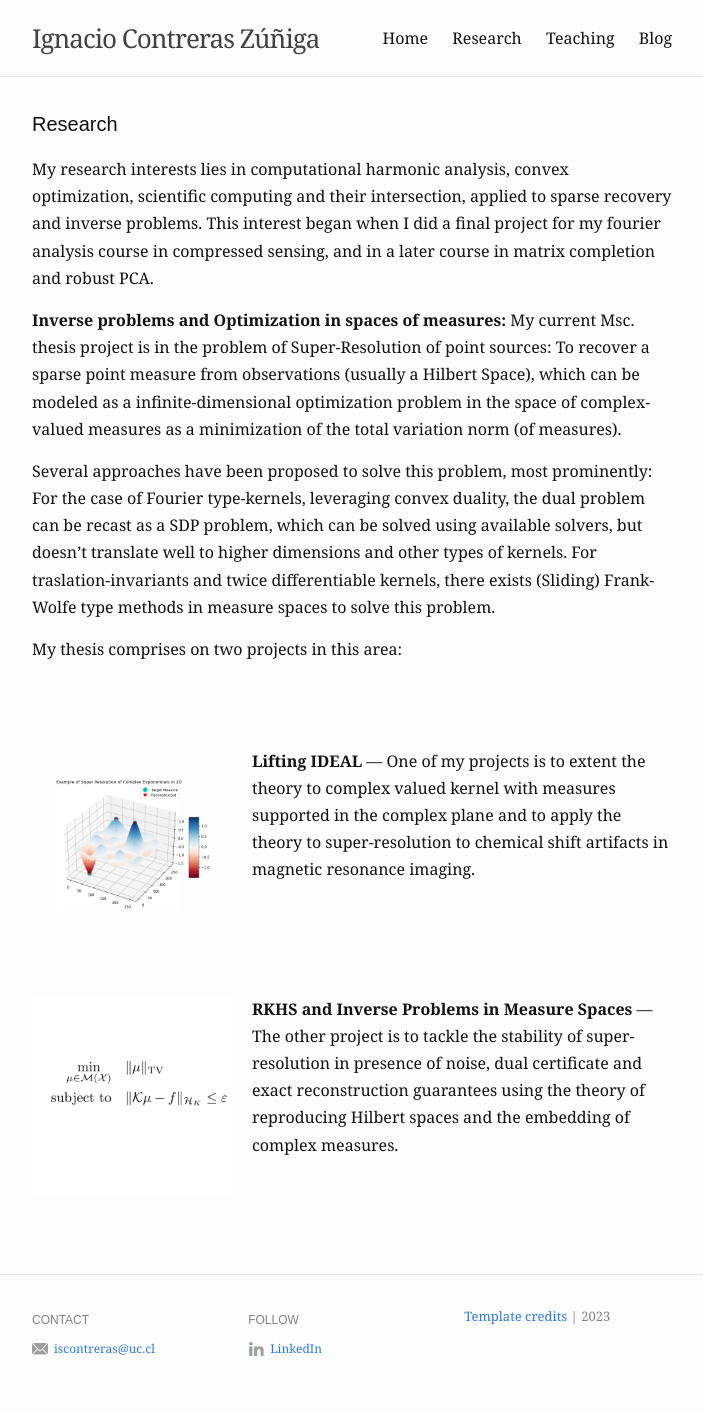
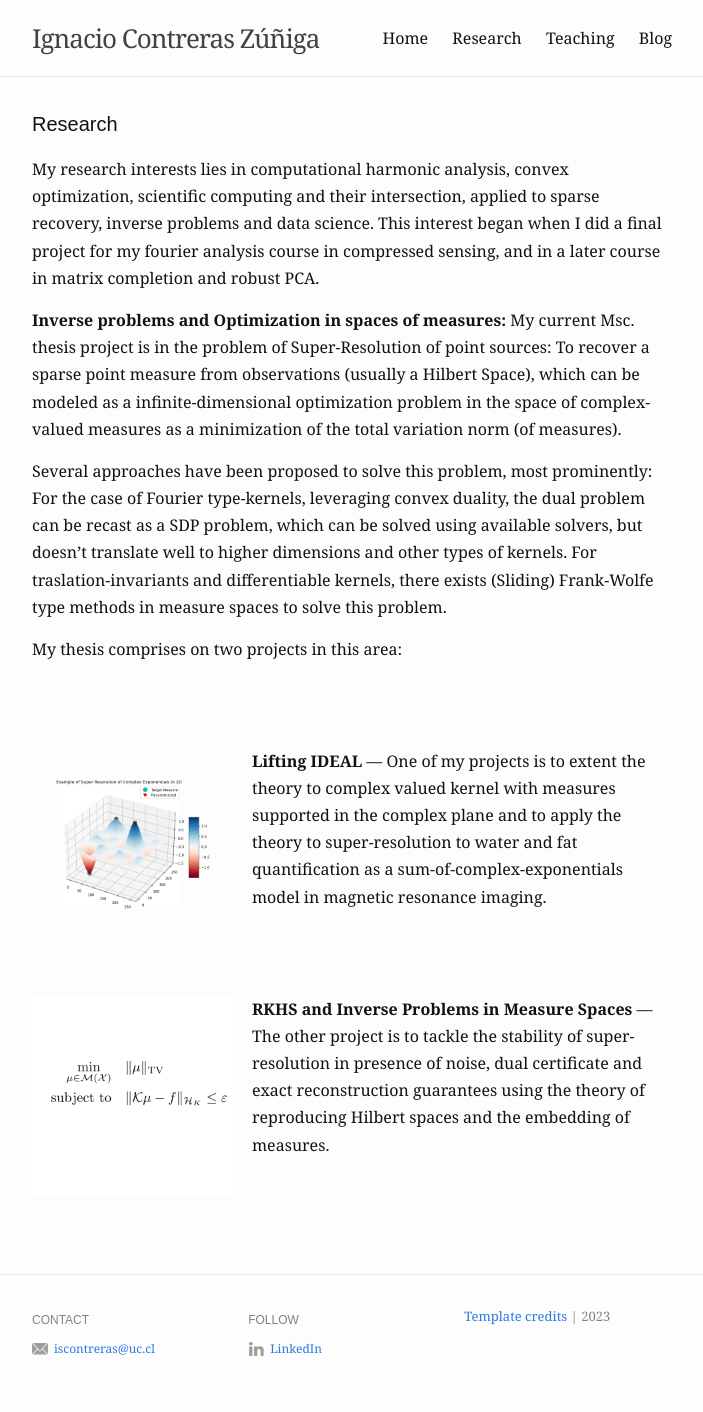
Before and after one commit to ignacontreras/ignacontreras.github.io, a Jekyll site: the page built from research.md, in a window 1280 px wide. Shown: the whole page, without its empty margins (288-991 px from the left). Built offline with Jekyll 4.4.1, drawn with Linux system fonts in a browser that asks for light colours.

Commit message:
Update research.md

```diff
--- a/research.md
+++ b/research.md
@@ -7,19 +7,19 @@ items:
     image:
       src: /assets/img/research/Thesis_Example.png
       alt: Thesis_Example
-    description: One of my projects is to extent the theory to complex valued kernel with measures supported in the complex plane and to apply the theory to super-resolution to chemical shift artifacts in magnetic resonance imaging.
+    description: One of my projects is to extent the theory to complex valued kernel with measures supported in the complex plane and to apply the theory to super-resolution to water and fat quantification as a sum-of-complex-exponentials model in magnetic resonance imaging.
   - title: RKHS and Inverse Problems in Measure Spaces
     image:
       src: /assets/img/research/RKHS_project.png
       alt: Thesis_Example_2
-    description: The other project is to tackle the stability of super-resolution in presence of noise, dual certificate and exact reconstruction guarantees using the theory of reproducing Hilbert spaces and the embedding of complex measures.
+    description: The other project is to tackle the stability of super-resolution in presence of noise, dual certificate and exact reconstruction guarantees using the theory of reproducing Hilbert spaces and the embedding of measures.
 ---
 
-My research interests lies in computational harmonic analysis, convex optimization, scientific computing and their intersection, applied to sparse recovery and inverse problems. This interest began when I did a final project for my fourier analysis course in compressed sensing, and in a later course in matrix completion and robust PCA.
+My research interests lies in computational harmonic analysis, convex optimization, scientific computing and their intersection, applied to sparse recovery, inverse problems and data science. This interest began when I did a final project for my fourier analysis course in compressed sensing, and in a later course in matrix completion and robust PCA.
 
 <b> Inverse problems and Optimization in spaces of measures: </b> My current Msc. thesis project is in the problem of Super-Resolution of point sources: To recover a sparse point measure from observations (usually a Hilbert Space), which can be modeled as a infinite-dimensional optimization problem in the space of complex-valued measures as a minimization of the total variation norm (of measures).
 
-Several approaches have been proposed to solve this problem, most prominently: For the case of Fourier type-kernels, leveraging convex duality, the dual problem can be recast as a SDP problem, which can be solved using available solvers, but doesn't translate well to higher dimensions and other types of kernels. For traslation-invariants and twice differentiable kernels, there exists (Sliding) Frank-Wolfe type methods in measure spaces to solve this problem.
+Several approaches have been proposed to solve this problem, most prominently: For the case of Fourier type-kernels, leveraging convex duality, the dual problem can be recast as a SDP problem, which can be solved using available solvers, but doesn't translate well to higher dimensions and other types of kernels. For traslation-invariants and differentiable kernels, there exists (Sliding) Frank-Wolfe type methods in measure spaces to solve this problem.
 
 My thesis comprises on two projects in this area:
 
```
